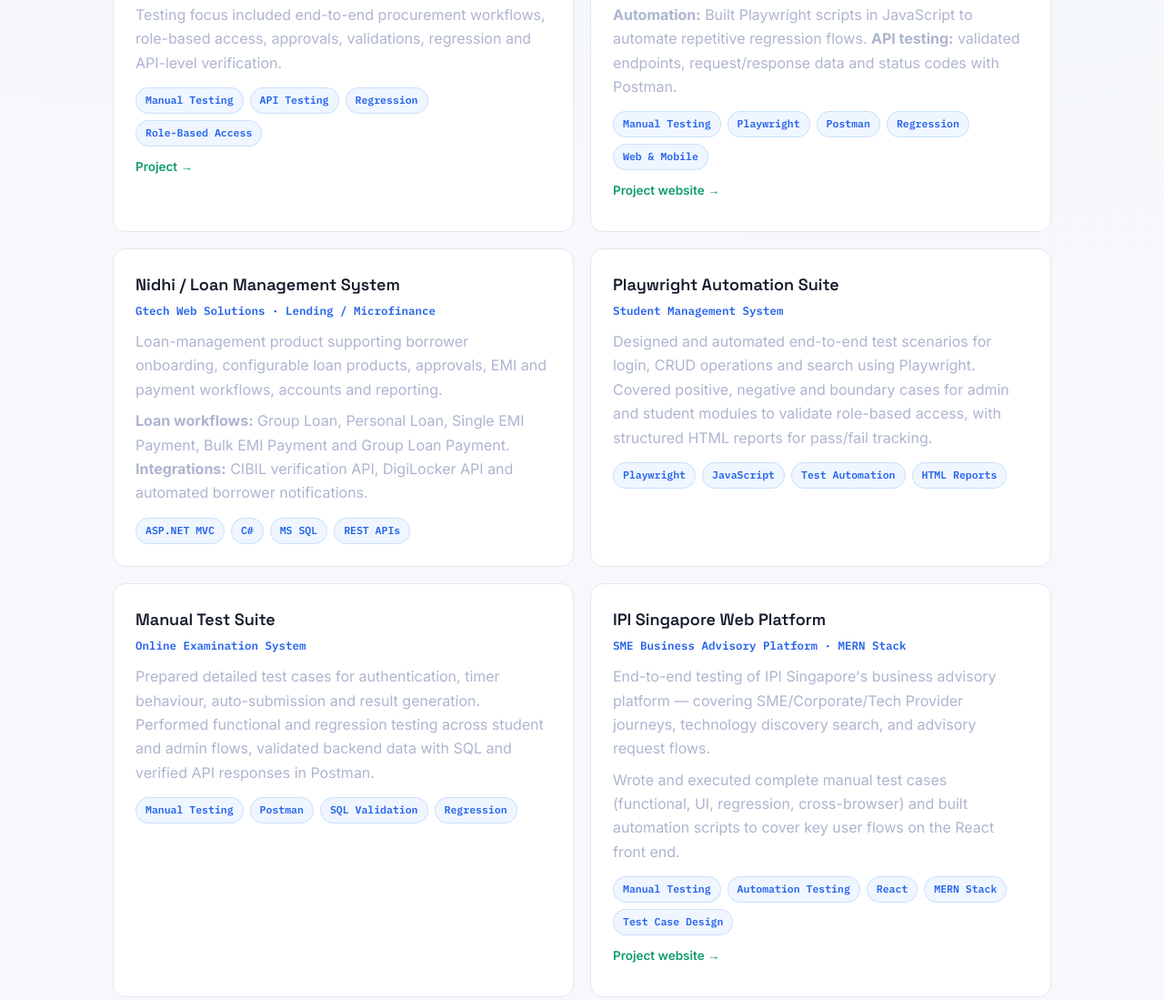
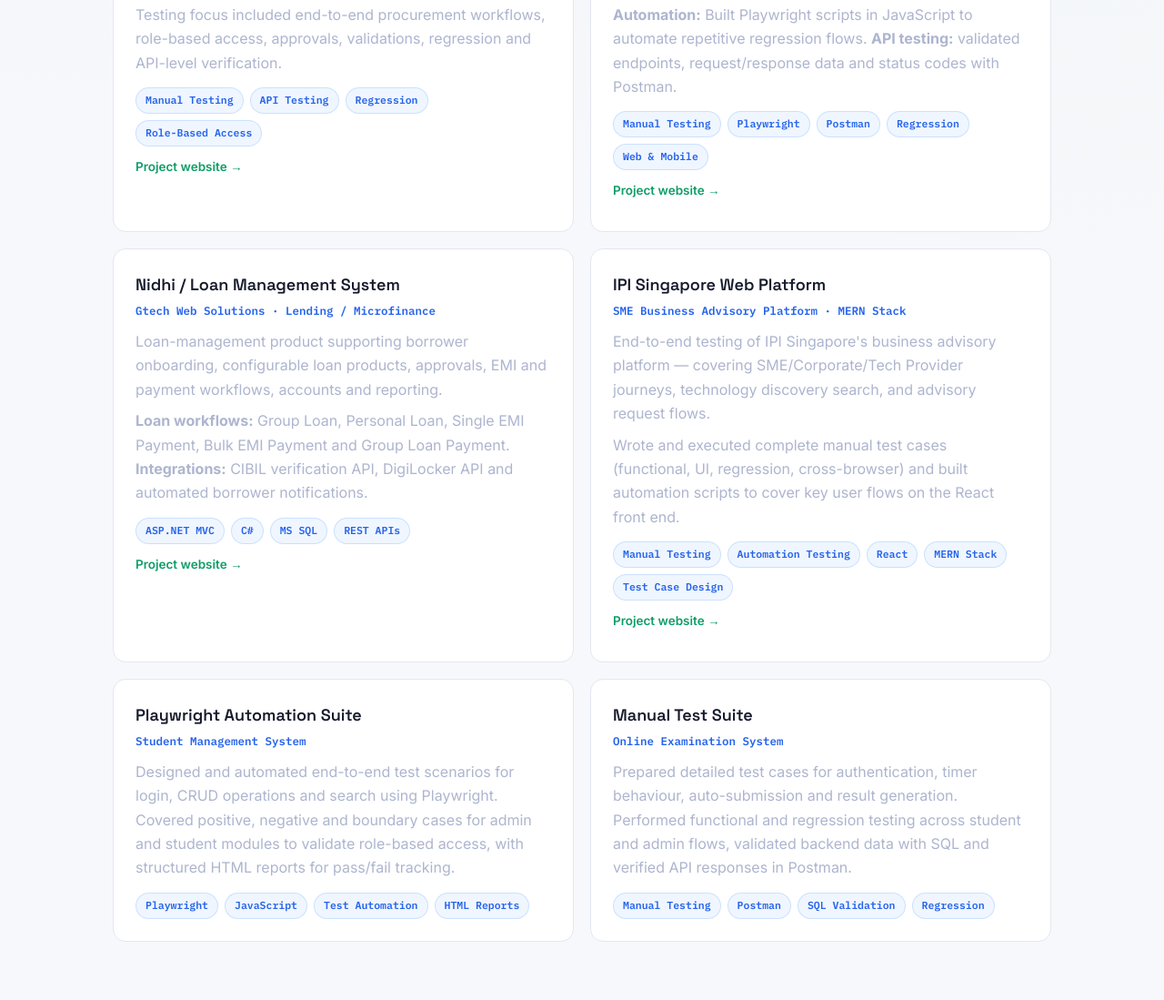
Before and after one commit to Debashis012/portfolio, a plain HTML site: page index.html in a window 1280 px wide. Shown: the part 1568-2667 px from the top of the page at 91% size. Drawn offline with Linux system fonts and the light colour scheme.

Commit message:
Update project links and add new project details

```diff
--- a/index.html
+++ b/index.html
@@ -211,7 +211,7 @@ QA Verified
 <p>Procurement platform covering requisitions, approvals, RFQs, quotation comparison, purchase orders, vendor management, goods receipt, invoices, payments and analytics.</p>
 <p>Testing focus included end-to-end procurement workflows, role-based access, approvals, validations, regression and API-level verification.</p>
 <div class="tags"><span class="tag">Manual Testing</span><span class="tag">API Testing</span><span class="tag">Regression</span><span class="tag">Role-Based Access</span></div>
-<p><a class="link" href="https://dev.proquro.ai/" target="_blank">Project →</a></p>
+<p><a class="link" href="https://dev.proquro.ai/" target="_blank">Project website →</a></p>
 </div>
 
 <div class="card">
@@ -227,6 +227,16 @@ QA Verified
 <p>Loan-management product supporting borrower onboarding, configurable loan products, approvals, EMI and payment workflows, accounts and reporting.</p>
 <p><b>Loan workflows:</b> Group Loan, Personal Loan, Single EMI Payment, Bulk EMI Payment and Group Loan Payment. <b>Integrations:</b> CIBIL verification API, DigiLocker API and automated borrower notifications.</p>
 <div class="tags"><span class="tag">ASP.NET MVC</span><span class="tag">C#</span><span class="tag">MS SQL</span><span class="tag">REST APIs</span></div>
+  <p><a class="link" href="https://kvl.gtfs.co.in/" target="_blank">Project website →</a></p>
+</div>
+
+
+<div class="card">
+<h3>IPI Singapore Web Platform</h3><div class="meta">SME Business Advisory Platform · MERN Stack</div>
+<p>End-to-end testing of IPI Singapore's business advisory platform — covering SME/Corporate/Tech Provider journeys, technology discovery search, and advisory request flows.</p>
+<p>Wrote and executed complete manual test cases (functional, UI, regression, cross-browser) and built automation scripts to cover key user flows on the React front end.</p>
+<div class="tags"><span class="tag">Manual Testing</span><span class="tag">Automation Testing</span><span class="tag">React</span><span class="tag">MERN Stack</span><span class="tag">Test Case Design</span></div>
+<p><a class="link" href="https://www.ipi-singapore.org/" target="_blank">Project website →</a></p>
 </div>
 
 <div class="card">
@@ -240,15 +250,6 @@ QA Verified
 <p>Prepared detailed test cases for authentication, timer behaviour, auto-submission and result generation. Performed functional and regression testing across student and admin flows, validated backend data with SQL and verified API responses in Postman.</p>
 <div class="tags"><span class="tag">Manual Testing</span><span class="tag">Postman</span><span class="tag">SQL Validation</span><span class="tag">Regression</span></div>
 </div>
-
-<div class="card">
-<h3>IPI Singapore Web Platform</h3><div class="meta">SME Business Advisory Platform · MERN Stack</div>
-<p>End-to-end testing of IPI Singapore's business advisory platform — covering SME/Corporate/Tech Provider journeys, technology discovery search, and advisory request flows.</p>
-<p>Wrote and executed complete manual test cases (functional, UI, regression, cross-browser) and built automation scripts to cover key user flows on the React front end.</p>
-<div class="tags"><span class="tag">Manual Testing</span><span class="tag">Automation Testing</span><span class="tag">React</span><span class="tag">MERN Stack</span><span class="tag">Test Case Design</span></div>
-<p><a class="link" href="https://www.ipi-singapore.org/" target="_blank">Project website →</a></p>
-</div>
-
 </div>
 </div>
 </section>
```
